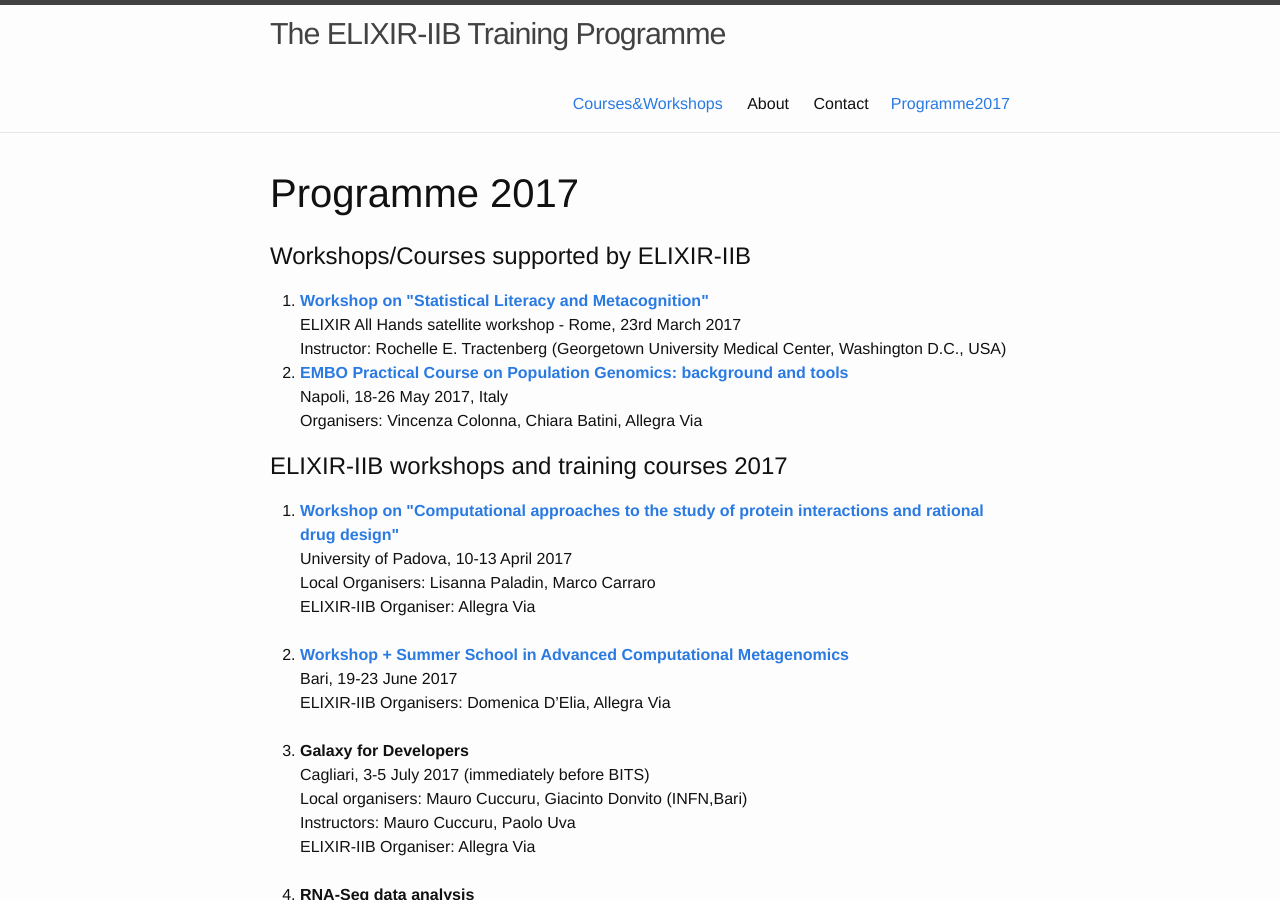
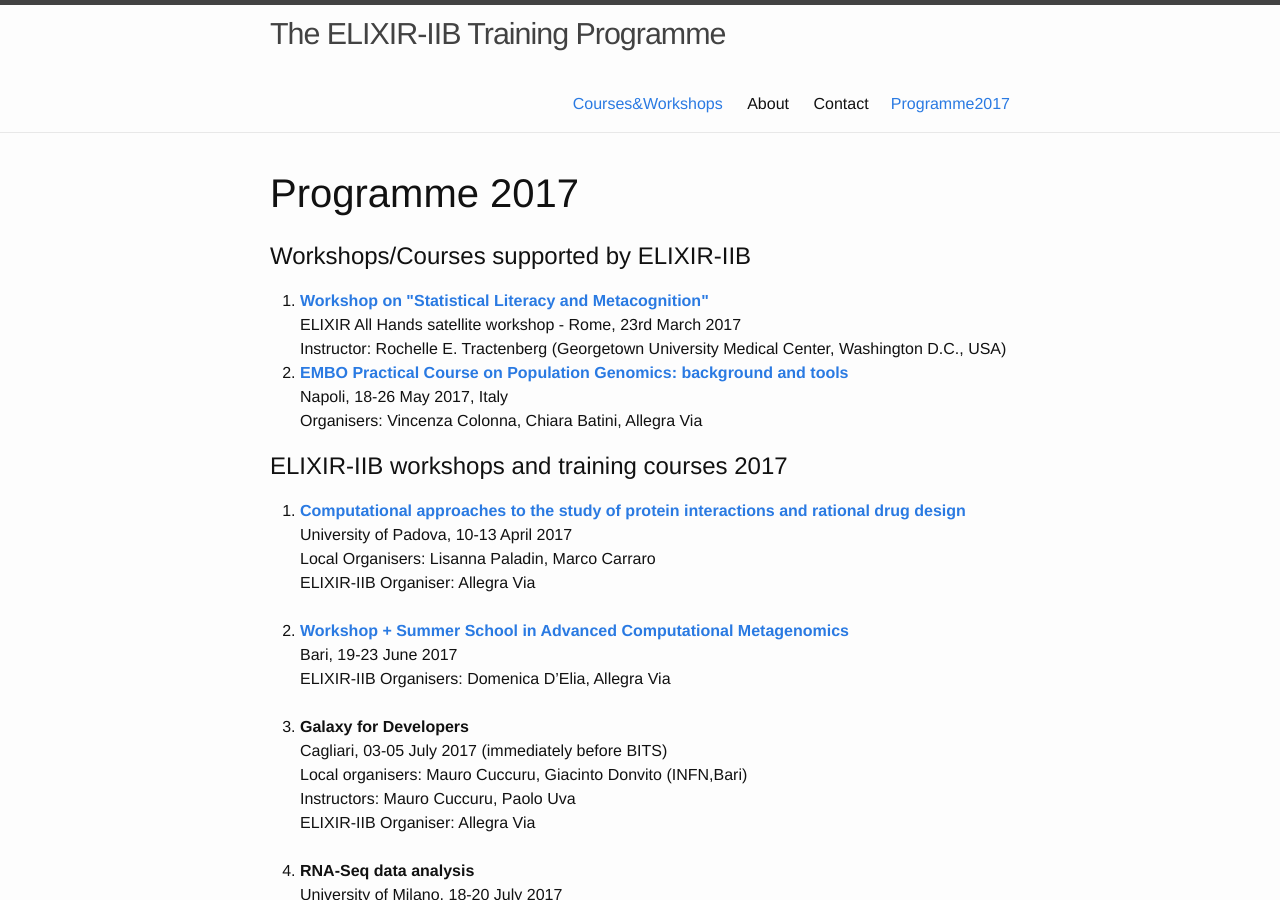
Before and after one commit to ELIXIR-IIB-training/website, a Jekyll site: the page built from programme2017/index.html, in a window 1280 px wide and 900 px high. Built offline with Jekyll 4.4.1, drawn with Linux system fonts in a browser that asks for light colours.

Commit message:
programme 2017 update

```diff
--- a/programme2017/index.html
+++ b/programme2017/index.html
@@ -22,7 +22,7 @@ layout: default
    <h2>ELIXIR-IIB workshops and training courses 2017</h2>
 
    <ol>
-      <li><a href="https://elixir-iib-training.github.io/website/2017/04/10/protein-interactions-padova.html"><b>Workshop on "Computational approaches to the study of protein interactions and rational drug design"</b></a> <br>
+      <li><a href="https://elixir-iib-training.github.io/website/2017/04/10/protein-interactions-padova.html"><b>Computational approaches to the study of protein interactions and rational drug design</b></a> <br>
 	University of Padova, 10-13 April 2017 <br>
 	Local Organisers: Lisanna Paladin, Marco Carraro <br>
 	ELIXIR-IIB Organiser: Allegra Via</li>
@@ -32,7 +32,7 @@ layout: default
 	ELIXIR-IIB Organisers: Domenica D’Elia, Allegra Via</li>
       <br>
       <li><b>Galaxy for Developers </b><br>
-	Cagliari, 3-5 July 2017 (immediately before BITS) <br>
+	Cagliari, 03-05 July 2017 (immediately before BITS) <br>
         Local organisers: Mauro Cuccuru, Giacinto Donvito (INFN,Bari) <br>
 	Instructors: Mauro Cuccuru, Paolo Uva<br>
 	ELIXIR-IIB Organiser: Allegra Via</li>
```
